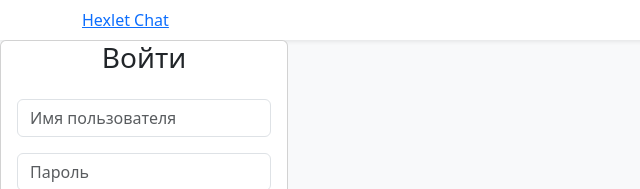
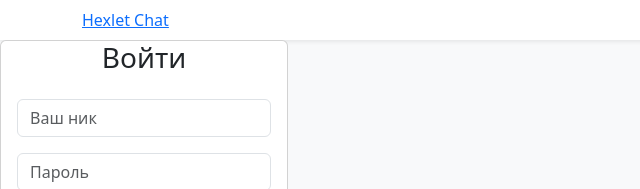
Before and after one commit to Chuvikovsky/frontend-project-12, a React (Vite) app in the folder frontend/: page /login in a window 1280 px wide. Shown: the top 189 px of the page, without its empty margins (0-640 px from the left). Built offline with nearby package versions, Linux system fonts and the light colour scheme; no server answers; what leo-profanity would draw is missing.

Commit message:
fix ru locales

```diff
--- a/frontend/src/components/PageSignup.jsx
+++ b/frontend/src/components/PageSignup.jsx
@@ -1,4 +1,4 @@
-import React, { useState } from "react";
+import React from "react";
 import { useFormik } from "formik";
 import * as yup from "yup";
 import { useNavigate } from "react-router-dom";
@@ -60,7 +60,7 @@ export const PageSignup = () => {
   return (
     <>
       <Card style={{ width: "18rem" }}>
-        <h3 style={{ textAlign: "center" }}>Signup</h3>
+        <h3 style={{ textAlign: "center" }}>{t("registration")}</h3>
         <Form onSubmit={formik.handleSubmit} className="p-3">
           <Form.Group controlId="username" className="mb-3">
             {/*<Form.Label>{t("userName")}</Form.Label> */}
--- a/frontend/src/components/PagesLogin.jsx
+++ b/frontend/src/components/PagesLogin.jsx
@@ -48,7 +48,7 @@ export const PageLogin = () => {
             <Form.Control
               onChange={formik.handleChange}
               value={formik.values.username}
-              placeholder={t("userName")}
+              placeholder={t("userNick")}
               name="username"
               isInvalid={isAuthFailed}
               required
--- a/frontend/src/components/modals/addChannel.jsx
+++ b/frontend/src/components/modals/addChannel.jsx
@@ -108,7 +108,7 @@ const AddChannel = ({ channel = null, onHide, notify }) => {
                   type="submit"
                   disabled={formik.isSubmitting}
                 >
-                  {isAddModal ? t("add") : t("rename")}
+                  {t("send")}
                 </Button>
               </div>
             </Form.Group>
--- a/frontend/src/locales/ru.js
+++ b/frontend/src/locales/ru.js
@@ -1,5 +1,6 @@
 export default {
   translation: {
+    userNick: "Ваш ник",
     userName: "Имя пользователя",
     login: "Войти",
     password: "Пароль",
@@ -17,7 +18,7 @@ export default {
     renameChannel: "Переименовать канал",
     addChannel: "Добавить канал",
     cancel: "Отменить",
-    areYouSureQuestion: "Вы уверены?",
+    areYouSureQuestion: "Уверены?",
     add: "Добавить",
     channelName: "Имя канала",
     enterYourMessage: "Введите сообщение...",
```
Also changed, not shown: 1 other file (tests, documents, lock files or other folders).
